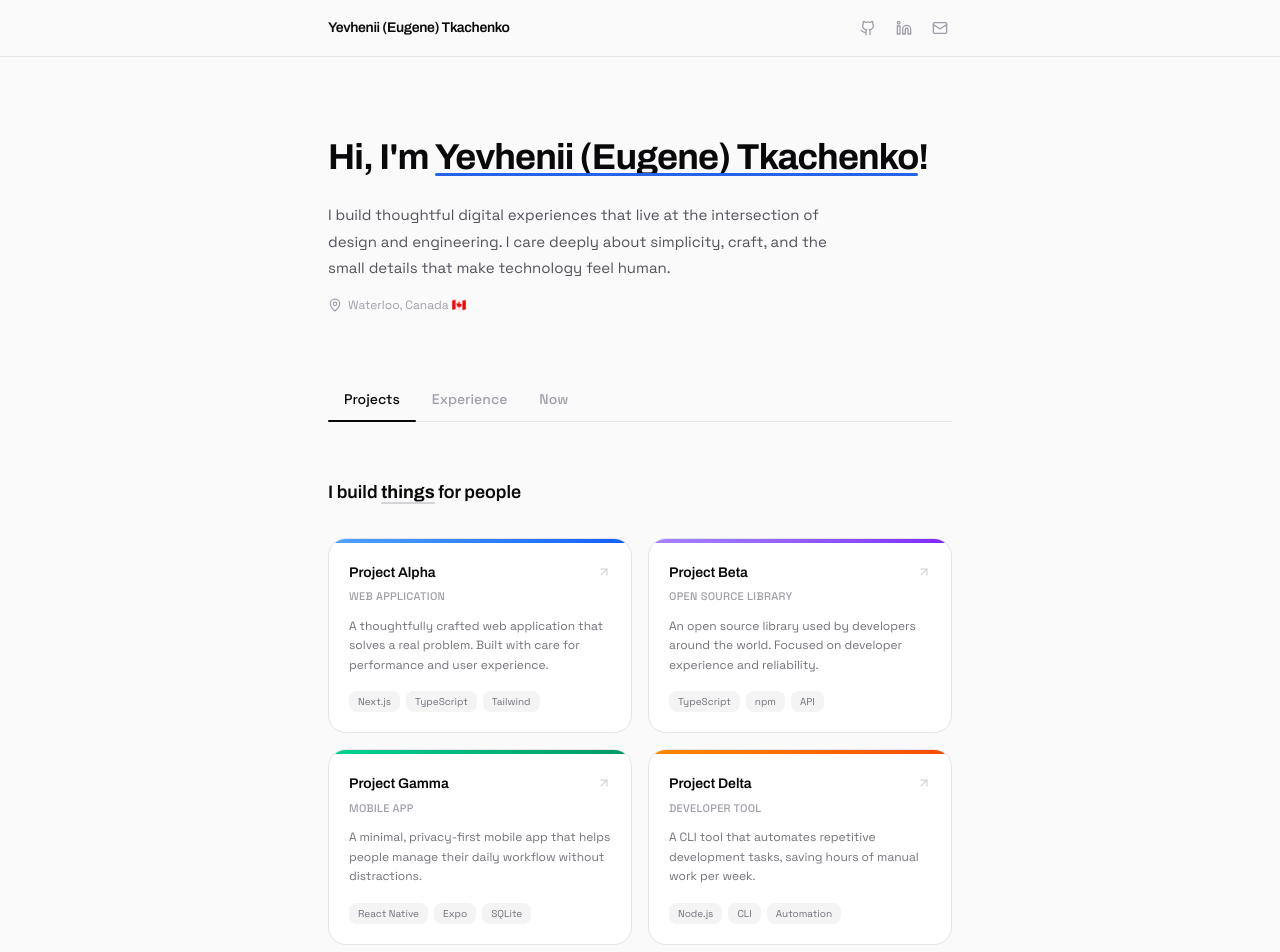
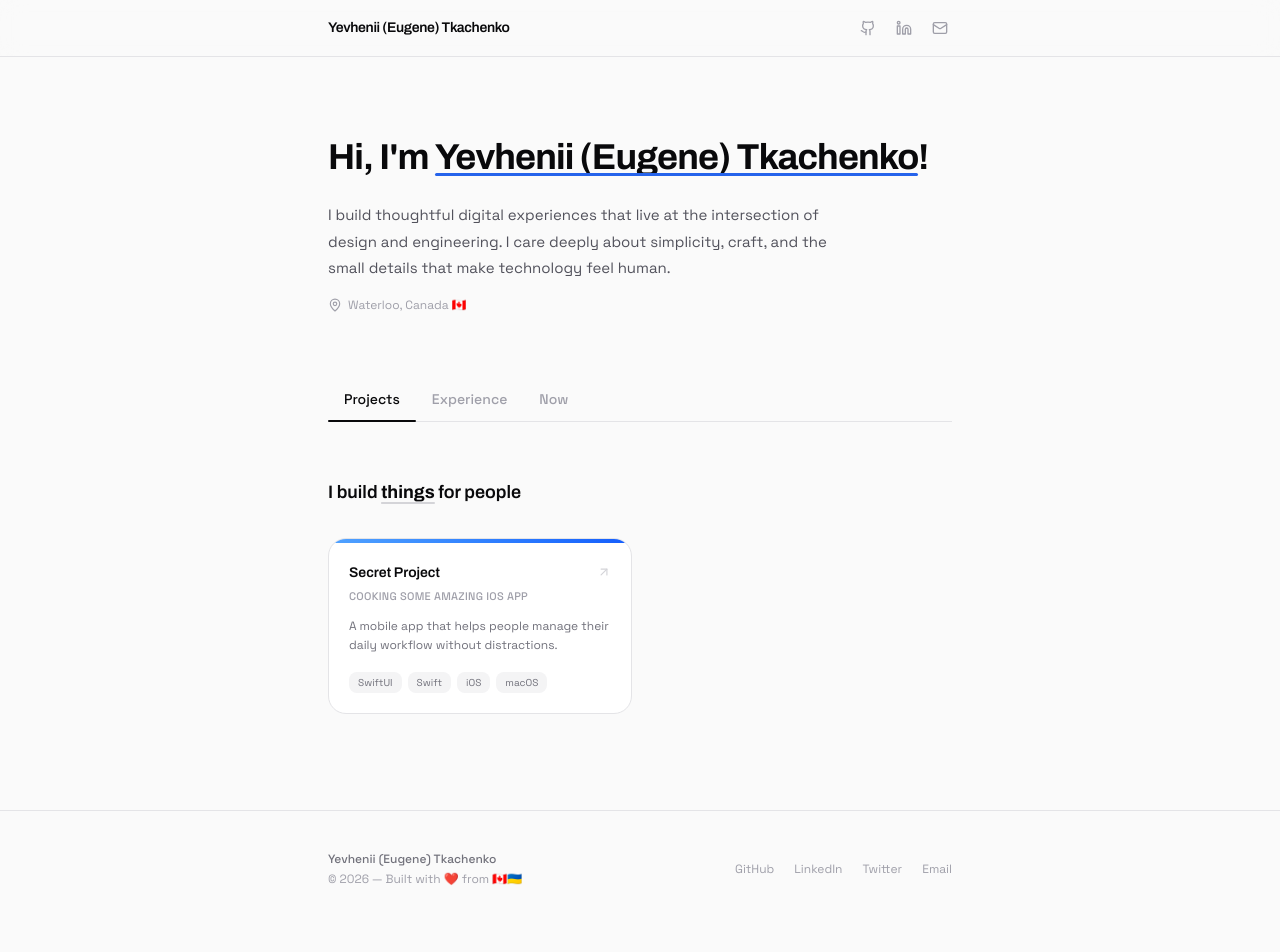
Before and after one commit to JekaTka/jekatka.github.io, a Next.js app: page / in a window 1280 px wide. Shown: the top 952 px of the page. After the commit the page ends 927 px from the top, so only its background shows below. Built offline with nearby package versions, Linux system fonts and the light colour scheme.

Commit message:
project placeholder

```diff
--- a/src/app/page.tsx
+++ b/src/app/page.tsx
@@ -33,41 +33,41 @@ interface Project {
 
 const PROJECTS: Project[] = [
   {
-    title: "Project Alpha",
-    subtitle: "Web application",
+    title: "Secret Project",
+    subtitle: "Cooking some amazing iOS app",
     description:
-      "A thoughtfully crafted web application that solves a real problem. Built with care for performance and user experience.",
-    tags: ["Next.js", "TypeScript", "Tailwind"],
+      "A mobile app that helps people manage their daily workflow without distractions.",
+    tags: ["SwiftUI", "Swift", "iOS", "macOS"],
     url: "#",
     accent: "from-blue-400 to-blue-600",
   },
-  {
-    title: "Project Beta",
-    subtitle: "Open source library",
-    description:
-      "An open source library used by developers around the world. Focused on developer experience and reliability.",
-    tags: ["TypeScript", "npm", "API"],
-    url: "#",
-    accent: "from-violet-400 to-violet-600",
-  },
-  {
-    title: "Project Gamma",
-    subtitle: "Mobile app",
-    description:
-      "A minimal, privacy-first mobile app that helps people manage their daily workflow without distractions.",
-    tags: ["React Native", "Expo", "SQLite"],
-    url: "#",
-    accent: "from-emerald-400 to-emerald-600",
-  },
-  {
-    title: "Project Delta",
-    subtitle: "Developer tool",
-    description:
-      "A CLI tool that automates repetitive development tasks, saving hours of manual work per week.",
-    tags: ["Node.js", "CLI", "Automation"],
-    url: "#",
-    accent: "from-orange-400 to-orange-600",
-  },
+  // {
+  //   title: "Project Beta",
+  //   subtitle: "Open source library",
+  //   description:
+  //     "An open source library used by developers around the world. Focused on developer experience and reliability.",
+  //   tags: ["TypeScript", "npm", "API"],
+  //   url: "#",
+  //   accent: "from-violet-400 to-violet-600",
+  // },
+  // {
+  //   title: "Project Gamma",
+  //   subtitle: "Mobile app",
+  //   description:
+  //     "A minimal, privacy-first mobile app that helps people manage their daily workflow without distractions.",
+  //   tags: ["React Native", "Expo", "SQLite"],
+  //   url: "#",
+  //   accent: "from-emerald-400 to-emerald-600",
+  // },
+  // {
+  //   title: "Project Delta",
+  //   subtitle: "Developer tool",
+  //   description:
+  //     "A CLI tool that automates repetitive development tasks, saving hours of manual work per week.",
+  //   tags: ["Node.js", "CLI", "Automation"],
+  //   url: "#",
+  //   accent: "from-orange-400 to-orange-600",
+  // },
 ];
 
 interface Experience {
```
